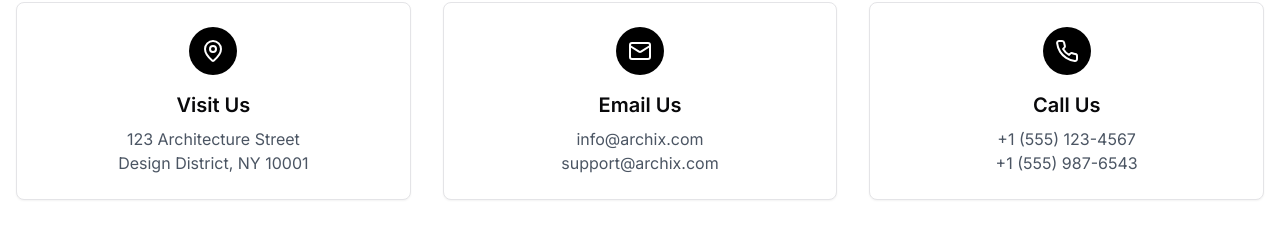
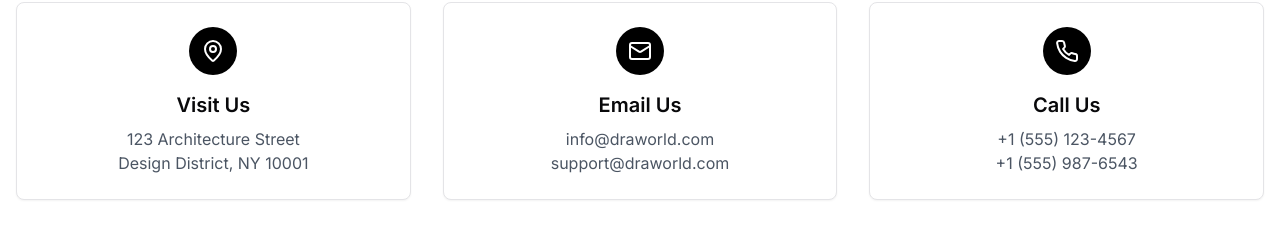
Before and after one commit to mrrajput04/draworld, a Next.js app: page /contact in a window 1280 px wide. Shown: the part 378-603 px from the top of the page. Built offline with nearby package versions, Linux system fonts and the light colour scheme.

Commit message:
Update page.tsx

```diff
--- a/app/contact/page.tsx
+++ b/app/contact/page.tsx
@@ -40,9 +40,9 @@ export default function ContactPage() {
                 </div>
                 <h3 className="text-xl font-semibold mb-2">Email Us</h3>
                 <p className="text-gray-600">
-                  info@archix.com
+                  info@draworld.com
                   <br />
-                  support@archix.com
+                  support@draworld.com
                 </p>
               </CardContent>
             </Card>
```
